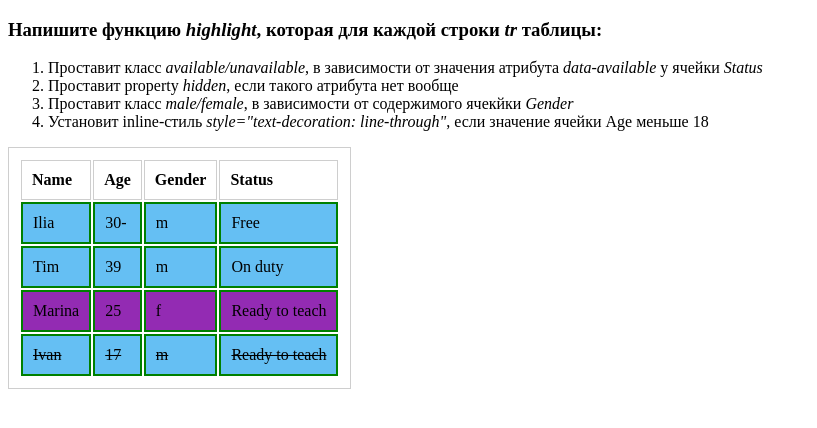
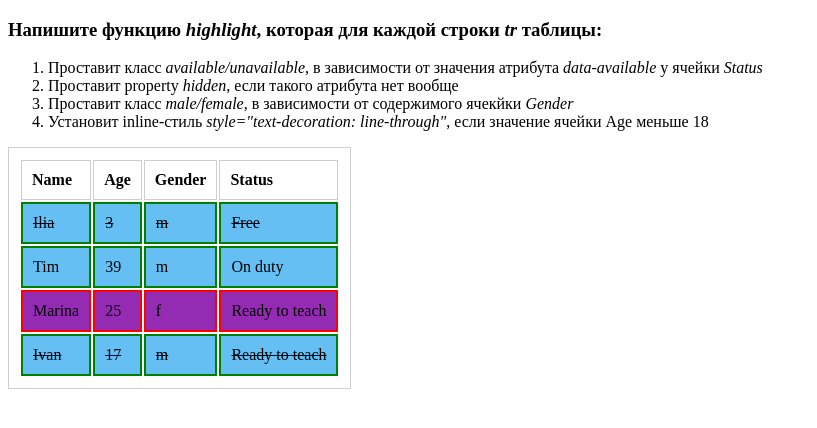
Before and after one commit to alenak2006/JS-Bootcamp, a website: page HomeExercise2/index.html in a window 1280 px wide. Shown: the whole page, without its empty margins (0-817 px from the left). Drawn offline with Linux system fonts and the light colour scheme.

Commit message:
Updated as suggested

```diff
--- a/HomeExercise2/index.html
+++ b/HomeExercise2/index.html
@@ -40,7 +40,7 @@
             <tbody>
                 <tr>
                     <td>Ilia</td>
-                    <td>30-</td>
+                    <td>3</td>
                     <td>m</td>
                     <td data-available="true">Free</td>
                 </tr>
@@ -48,19 +48,19 @@
                     <td>Tim</td>
                     <td>39</td>
                     <td>m</td>
-                    <td data-available="false">On duty</td>
+                    <td data-available="true">On duty</td>
                 </tr>
                 <tr>
                     <td>Marina</td>
                     <td>25</td>
                     <td>f</td>
-                    <td data-available="true">Ready to teach</td>
+                    <td data-available="false">Ready to teach</td>
                 </tr>
                 <tr>
                     <td>Klivden</td>
                     <td>42</td>
                     <td>m</td>
-                    <td class="male">Leeeroy Jenkins!</td>
+                    <td>Leeeroy Jenkins!</td>
                 </tr>
                 <tr>
                     <td>Ivan</td>
--- a/HomeExercise2/script.js
+++ b/HomeExercise2/script.js
@@ -1,30 +1,33 @@
 'use strict';
 
 function highlight(table) {
-  let tbody = table.querySelectorAll('tbody')[0];
+  let tbody = table.querySelector('tbody');
   let trs = tbody.querySelectorAll('tr');
 
   for (let i = 0; i < trs.length; i++) {
     let row = trs[i];
     let ageCell = row.cells[1].innerText;
-    let genderCell = row.cells[2].innerText.toLowerCase();
-    let statusCell = row.cells[3];
+    let genderCell = row.cells[2].innerText;
+    let statusCell = row.cells[3].dataset.available;
 
     //add available/unavailable class to the row based on a value in Status column and data attribute and apply attribute hidden if unavailable
-    if (statusCell.dataset.available) {
-      row.classList.add('available');
+    if (statusCell) {
+      if (statusCell.toLowerCase() === "true") {
+        row.classList.add('available');
+      } else if (statusCell.toLowerCase() === "false") {
+        row.classList.add('unavailable');
+      }
     } else {
-      row.classList.add('unavailable');
       row.hidden = true;
     }
 
     //add male/female class to the row based on a value in Gender column
-    //(genderCell.innerText === 'm') ? row.classList.add('male') : row.classList.add('female');
-
-    if (genderCell === 'm') {
-      row.classList.add('male')
-    } else if (genderCell === 'f') {
-      row.classList.add('female');
+    if (genderCell) {
+      if (genderCell.toLowerCase() === 'm') {
+        row.classList.add('male')
+      } else if (genderCell.toLowerCase() === 'f') {
+        row.classList.add('female');
+      }
     }
 
     //add style based on on a value in Age column
```
